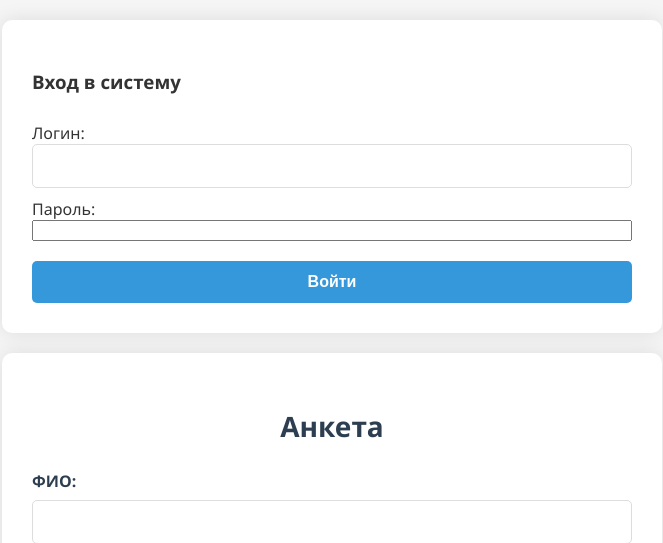
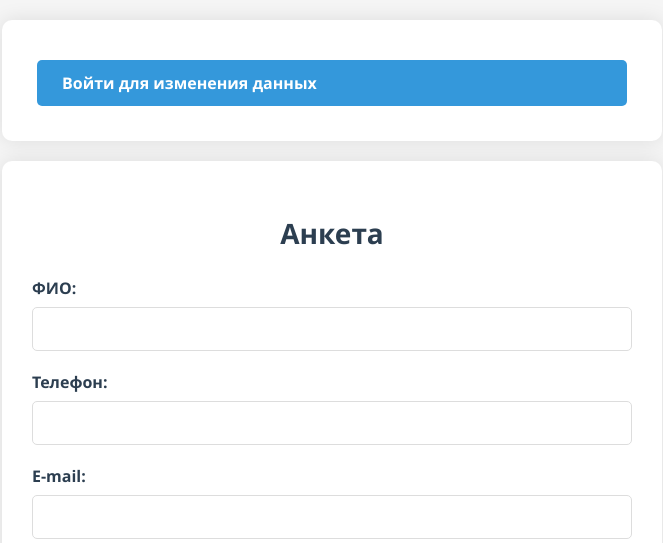
Before and after one commit to e-tskhe/backend-6, a PHP site: page / in a window 1280 px wide. Shown: the top 543 px of the page, without its empty margins (308-971 px from the left). Run offline with PHP 8.4, Linux system fonts and the light colour scheme.

Commit message:
Add files via upload

```diff
--- a/form.php
+++ b/form.php
@@ -27,20 +27,9 @@
             </div>
         <?php else: ?>
             <form method="POST" action="login.php" class="auth-form">
-                <h3>Вход в систему</h3>
                 <?php if (!empty($auth_error)): ?>
-                    <div class="error"><?= htmlspecialchars($auth_error) ?></div>
+                <div class="error"><?= $auth_error ?></div>
                 <?php endif; ?>
-
-                <div class="form-group">
-                    <label for="login">Логин:</label>
-                    <input type="text" id="login" name="login" required>
-                </div>
-
-                <div class="form-group">
-                    <label for="password">Пароль:</label>
-                    <input type="password" id="password" name="password" required>
-                </div>
 
                 <?php if (!empty($_COOKIE['login']) && !empty($_COOKIE['password'])): ?>
                     <div class="auth-hint">
@@ -50,7 +39,7 @@
                     </div>
                 <?php endif; ?>
 
-                <button type="submit" class="auth-btn">Войти</button>
+                <a href='login.php' class='auth-btn'>Войти для изменения данных</a>
             </form>
         <?php endif; ?>
     </div>
--- a/index.php
+++ b/index.php
@@ -154,13 +154,6 @@ if ($_SERVER['REQUEST_METHOD'] == 'GET')
 // Иначе, если запрос был методом POST, т.е. нужно проверить данные и сохранить их в базе данных.
 else
 {
-    if ($_SERVER['REQUEST_METHOD'] == 'POST') {
-        if (isset($_POST['login_form'])) {
-            header('Location: login.php');
-            exti();
-        }
-    }
-    else {
     // Проверяем ошибки.
     $errors = false;
     if (empty($_POST['name']))
@@ -352,4 +345,3 @@ else
         include ('form.php');
     }
 }
-}
--- a/style.css
+++ b/style.css
@@ -153,18 +153,14 @@ input[type="checkbox"] {
     flex-direction: column;
 }
 
-.auth-btn {
-    background-color: #3498db;
-    color: white;
-    border: none;
-    padding: 12px 25px;
+.form-group #password {
+    width: 100%;
+    padding: 12px;
+    border: 1px solid #ddd;
+    border-radius: 5px;
     font-size: 16px;
-    border-radius: 5px;
-    cursor: pointer;
-    transition: background-color 0.3s;
-    width: 100%;
-    font-weight: 600;
-    margin-top: 10px;
+    box-sizing: border-box;
+    transition: all 0.3s ease;
 }
 
 .logout-btn {
@@ -184,6 +180,30 @@ input[type="checkbox"] {
     font-size: 14px;
 }
 
+.auth-btn {
+    display: inline-block;
+    /* padding: 10px 20px; */
+    background-color: #3498db;
+    color: white;
+    text-decoration: none;
+    border: none;
+    /* border-radius: 4px; */
+    cursor: pointer;
+    max-width: 600px;
+    margin: 5px;
+    padding: 12px 25px;
+    font-size: 16px;
+    border-radius: 5px;
+    cursor: pointer;
+    transition: background-color 0.3s;
+    font-weight: 600;
+    margin-top: 10px;
+}
+
+.auth-btn:hover {
+    background-color: #3689c0;
+}
+
 .logout-btn.admin {
     background-color: #28a745;
     margin-left: 10px;
```
Also changed, not shown: admin.php (+2 -87 lines), style_admin.css (added, +73 -0 lines).
